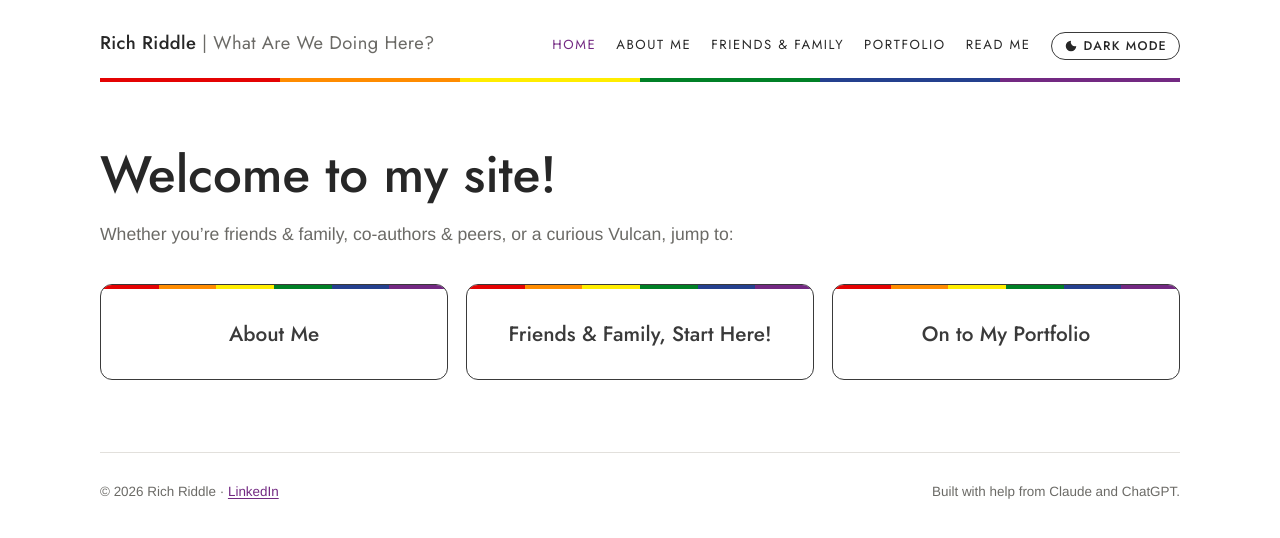
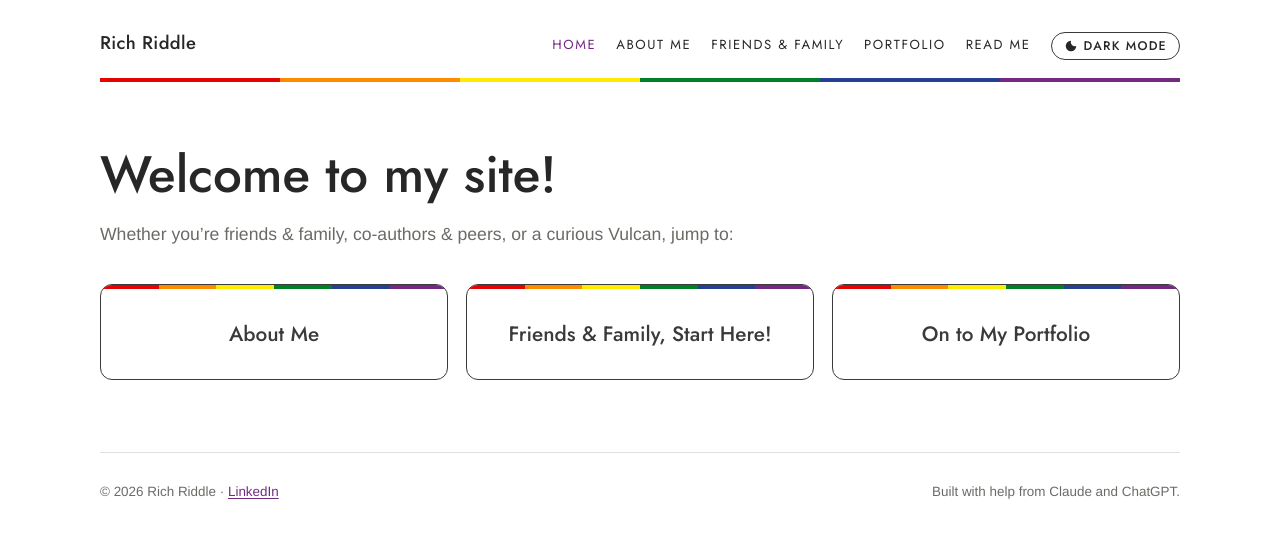
Before and after one commit to prof-richriddle/portfolio, a Jekyll site: the page built from index.html, in a window 1280 px wide. Shown: the top 538 px of the page. Built offline with Jekyll 4.4.1, drawn with Linux system fonts in a browser that asks for light colours.

Commit message:
Remove site title from the header
Co-Authored-By: Claude Opus 5.5 <noreply@anthropic.com>
Claude-Session: https://claude.ai/code/session_01LKxkcfdpkeKgywibvvsXFB

```diff
--- a/_layouts/default.html
+++ b/_layouts/default.html
@@ -18,7 +18,7 @@
 <div class="wrap">
   <!-- ===== HEADER AND MENU (shared by every page) ===== -->
   <header class="site">
-    <a class="logo" href="{{ '/' | relative_url }}">Rich Riddle <span>| What Are We Doing Here?</span></a>
+    <a class="logo" href="{{ '/' | relative_url }}">Rich Riddle</a>
     <nav class="top" aria-label="Pages">
       <ul>
         <li><a href="{{ '/' | relative_url }}" {% if page.url == '/' %}aria-current="page"{% endif %}>Home</a></li>
```
